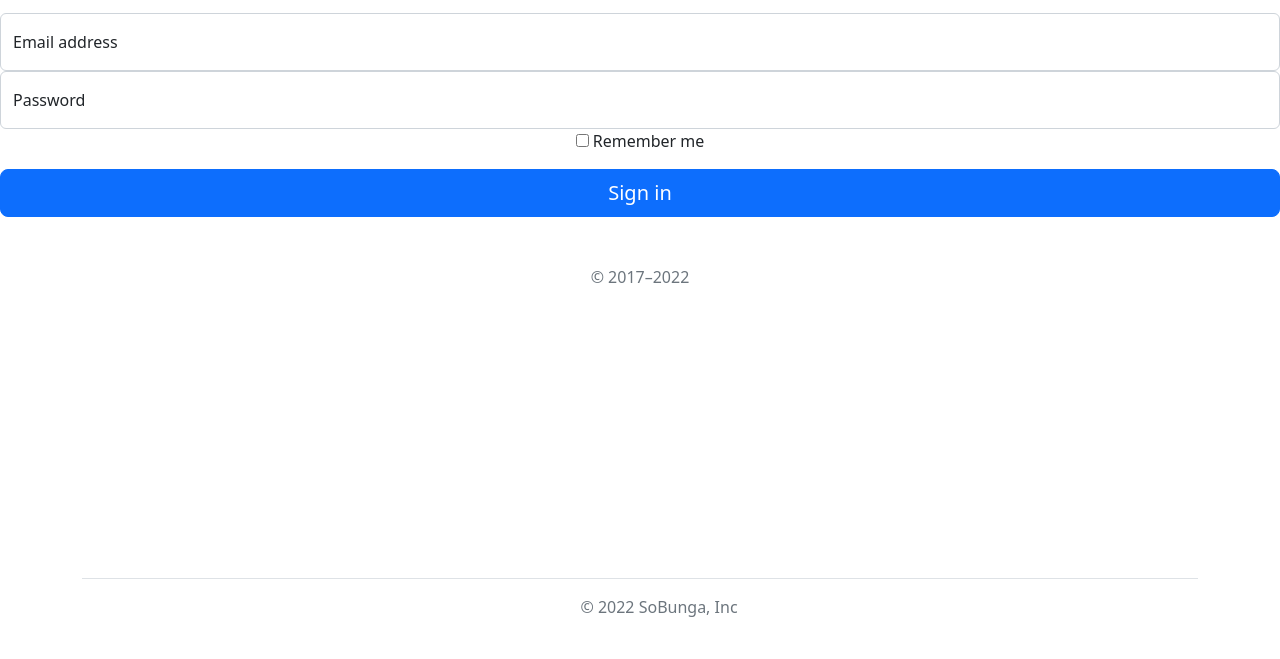
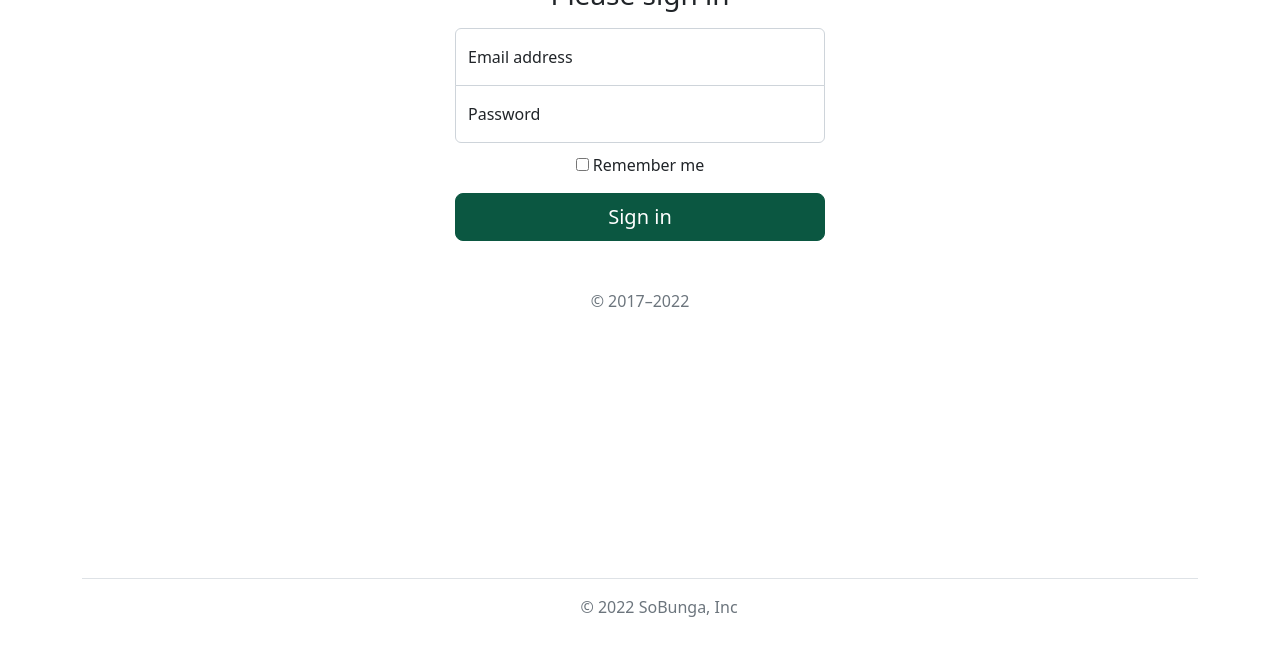
Before and after one commit to vegardlekve/css-frameworks, a website: page login.html in a window 1280 px wide. Shown: the part 141-800 px from the top of the page. Drawn offline with nearby package versions, Linux system fonts and the light colour scheme; files that its build step writes are made by us from their sources.

Commit message:
sign in classes

```diff
--- /dev/null
+++ b/src/scss/_variables.scss
@@ -0,0 +1,46 @@
+$primary: #0b5741;
+
+/* Bootstrap Sign In Example */
+
+.form-signin {
+    max-width: 400px;
+    padding: 15px;
+}
+
+.form-signin .form-floating:focus-within {
+    z-index: 2;
+}
+
+.form-signin input[type="email"] {
+    margin-bottom: -1px;
+    border-bottom-right-radius: 0;
+    border-bottom-left-radius: 0;
+}
+
+.form-signin input[type="password"] {
+    margin-bottom: 10px;
+    border-top-left-radius: 0;
+    border-top-right-radius: 0;
+}
+
+.profile-head {
+    transform: translateY(3rem);
+}
+
+.cover {
+    background-image: url(https://images.unsplash.com/photo-1530305408560-82d13781b33a?ixlib=rb-1.2.1&ixid=eyJhcHBfaWQiOjEyMDd9&auto=format&fit=crop&w=1352&q=80);
+    background-size: cover;
+    background-repeat: no-repeat;
+}
+
+.profile-image {
+    max-width: 300px;
+}
+
+.friend {
+    max-width: 3rem;
+}
+
+.main-container {
+    max-width: 720px;
+}
--- a/src/scss/styles.scss
+++ b/src/scss/styles.scss
@@ -1 +1,3 @@
+@import "variables";
+
 @import "../../node_modules/bootstrap/scss/bootstrap.scss";
```
